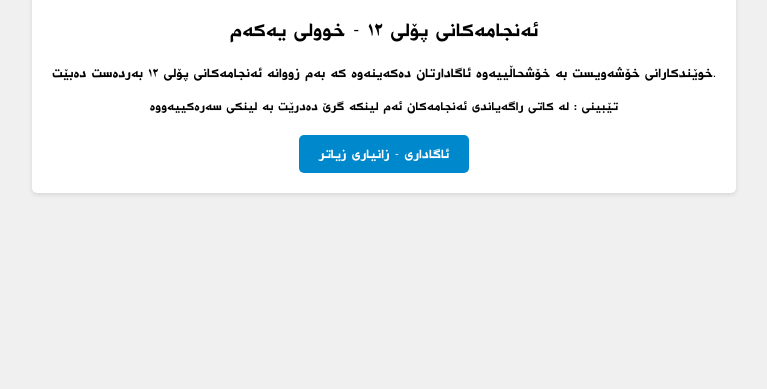
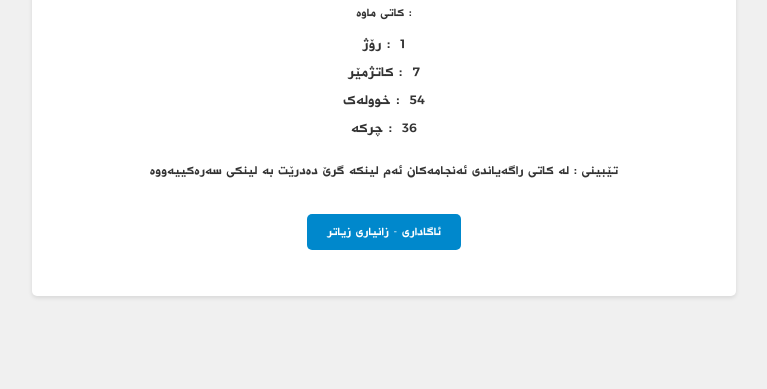
Before and after one commit to krdkrdkrd/anjam, a plain HTML site: page index.html in a window 1280 px wide. Shown: the part 411-800 px from the top of the page, without its empty margins (256-1023 px from the left). Drawn offline with Linux system fonts and the light colour scheme.

Commit message:
index.html

```diff
--- a/index.html
+++ b/index.html
@@ -75,6 +75,34 @@
     font-family: 'gov.krd', Arial, sans-serif;
     /* Rest of your styling... */
   }
+  #kat {
+            font-size: 14px;
+            font-family: 'gov.krd', Arial, sans-serif;
+            color: #333;
+            text-align: center;
+        }
+        .countdown-container {
+            display: flex;
+            flex-direction: column;
+            align-items: center;
+            gap: 10px;
+        }
+        .countdown-item {
+            display: flex;
+            flex-direction: row;
+            justify-content: center;
+            gap: 10px;
+            align-items: center;
+            text-align: left;
+        }
+        .countdown-value {
+            font-size: 16px;
+            font-weight: bold;
+
+        }
+        .countdown-label {
+            font-size: 1.2em;
+        }
 
 </style>
 </head>
@@ -86,13 +114,33 @@
   <div class="government-title">حکومەتی هەرێمی کوردستان</div>
   <div class="education-title">وەزارەتى پەروەردە</div>
   <div class="results">
-    <h2>ئەنجامەکانی پۆلی ١٢ - خوولی یەکەم</h2>
+    <h2>ئەنجامەکانی پۆلی ١٢</h2>
     <p>خوێندکارانی خۆشەویست بە خۆشحاڵییەوە ئاگادارتان دەکەینەوە کە بەم زووانە ئەنجامەکانی پۆلی ١٢ بەردەست دەبێت.</p>
+    <h4 style="font-size:20px;color: black;"> <div id="kat">
+        <p>کاتی ماوە : </p>
+        <div class="countdown-container">
+            <div class="countdown-item">
+                <span class="countdown-label">رۆژ : </span>
+                <span id="days" class="countdown-value"></span>
+            </div>
+            <div class="countdown-item">
+                <span class="countdown-label">کاتژمێر : </span>
+                <span id="hours" class="countdown-value"></span>
+            </div>
+            <div class="countdown-item">
+                <span class="countdown-label">خوولەک : </span>
+                <span id="minutes" class="countdown-value"></span>
+            </div>
+            <div class="countdown-item">
+                <span class="countdown-label">چرکە : </span>
+                <span id="seconds" class="countdown-value"></span>
+            </div>
     <p style="font-size: 15px;">تێبینی : لە کاتی راگەیاندی ئەنجامەکان ئەم لینکە گرێ دەدرێت بە لینکی سەرەکییەووە</p>
   </div>
   <div class="telegram-button">
     <a href="https://t.me/moekrg">ئاگاداری - زانیاری زیاتر</a>
   </div>
+  <script src="time.js"></script>
 </div>
 </body>
 </html>
```
